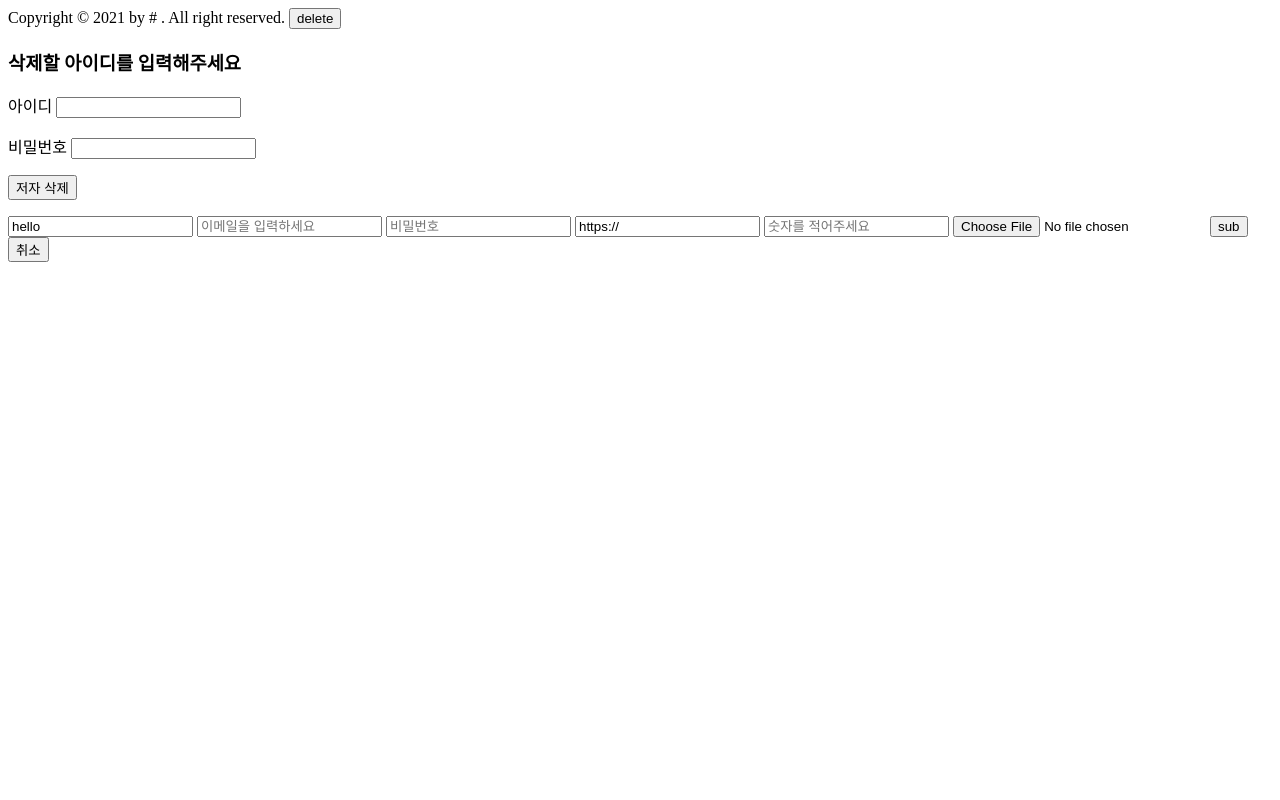
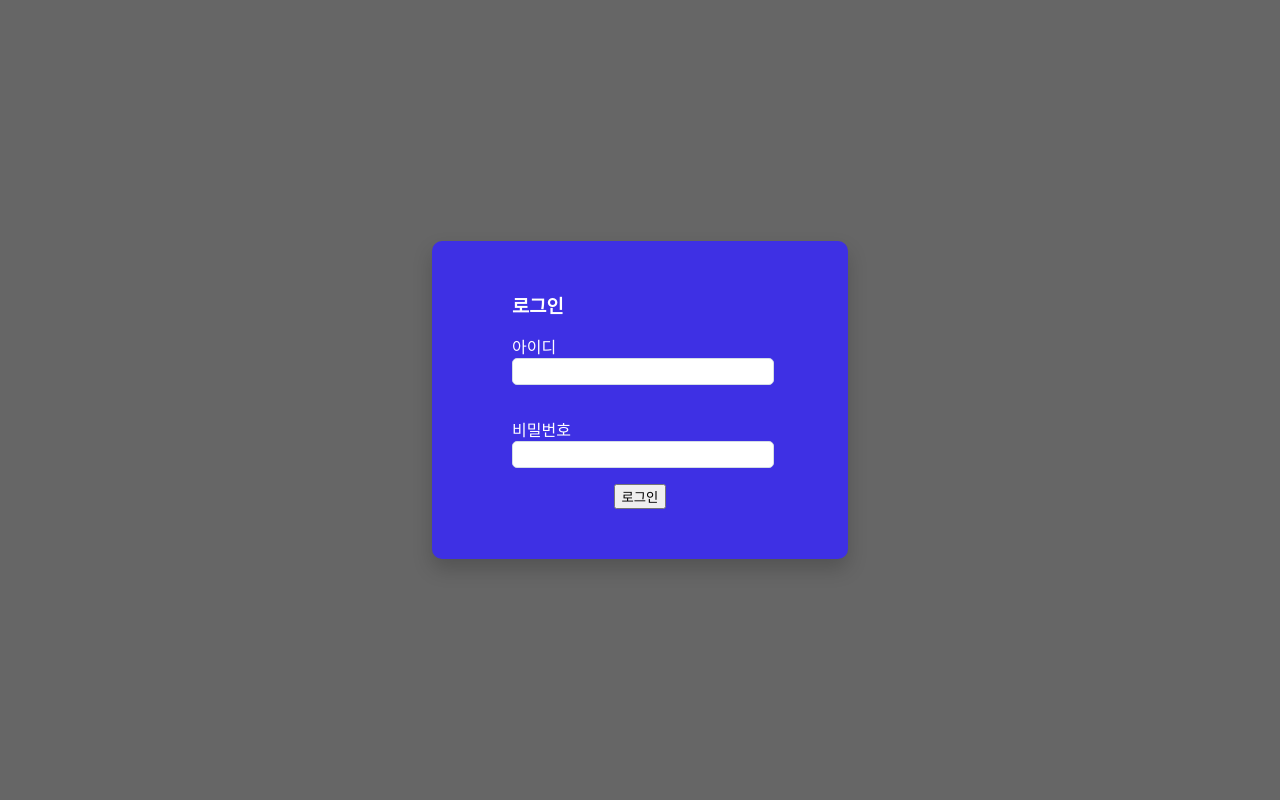
Before and after one commit to OOO-ly/php_and_MySQL, a PHP site: page /modal_form.html in a window 1280 px wide. Run offline with PHP 8.4, Linux system fonts and the light colour scheme.

Commit message:
tnj_day17_modal

```diff
--- a/js/modal.js
+++ b/js/modal.js
@@ -1,8 +1,7 @@
 
 let openBt = document.getElementById("open");
 let modal = document.querySelector(".modal");
-let overlay = modal.querySelector(".modal_overlay");
-let closebt = modal.querySelector("button");
+let overlay = document.querySelector(".modal_overlay");
 
 let openModal = () => {
     modal.classList.remove("hidden");
@@ -12,5 +11,4 @@ let closeModal = () =>{
 }
 
 overlay.addEventListener("click",closeModal);
-closebt.addEventListener("click",closeModal);
 openBt.addEventListener("click",openModal);
--- a/modal_form.html
+++ b/modal_form.html
@@ -1,30 +1,33 @@
-<footer>
-    Copyright © 2021 by # . All right reserved.
-    <button id="open">delete</button>
-    <div class="modal hidden">
-        <div class="modal_overlay"></div>
+
+
+
+<!DOCTYPE html>
+<html lang="en">
+<head>
+    <meta charset="UTF-8">
+    <meta http-equiv="X-UA-Compatible" content="IE=edge">
+    <meta name="viewport" content="width=device-width, initial-scale=2.0">
+    <title>Document</title>
+    <link rel="stylesheet" href="/style/nav.css">
+</head>
+<body>
+
+    <!-- <div class="test">asd</div> -->
+
+    <div class="modal">
+        <div class="modal_overlay">
+        </div>
         <div class="modal__content">
-            <h3>삭제할 아이디를 입력해주세요</h3>
-            <form id="detete_form" action="process_delete_author.php" method="POST">
-                <input type="hidden" name="id" value="' . $filterd['id'] . '">
-                <p><label for="delete_id_input">아이디</label>
-                    <input type="text" id="delete_id_input" name="name">
-                </p>
-                <p><label for="delete_pw_input">비밀번호</label>
-                    <input type="password" id="delete_pw_input" name="password">
-                </p>
-                <input type="submit" value="저자 삭제" onclick="doublecheck();">
+            <h3>로그인</h3>
+            <form class="login_form" action="#" method="POST">
+                    <p class="login_label">
+                    <label for="login_id_input">아이디</label>
+                    <input type="text" id="login_id_input" name="name" pattern="^([a-z0-9_]){3,20}$" required></p>
+                    <p class="login_label"><label for="delete_pw_input">비밀번호</label>
+                    <input type="password" id="delete_pw_input" name="password"required></p>
+                    <button> 로그인 </button>
             </form>
-            <form action="">
-            <input class="idd" type="text" placeholder="이름을 입력하세요" minlength="5" maxlength="13" value="hello" required/>
-            <input type="email" placeholder="이메일을 입력하세요" required>
-            <input type="password" placeholder="비밀번호" minlength="6" required>
-            <input type="url" placeholder="url을 입력하세요" value="https://"required>
-            <input type="number" min="12" placeholder="숫자를 적어주세요">
-            <input type="file" accept=".png,.jpg">
-            <button>
-            sub
-            </button>
-            <button> 취소 </button>
         </div>
     </div>
+</body>
+</html>
--- a/style/nav.css
+++ b/style/nav.css
@@ -362,7 +362,7 @@ form.login_form{
 /* modal */
 
 .modal {
-    position: fixed;
+    position: absolute;
     top: 0;
     left: 0;
     width: 100%;
@@ -370,13 +370,16 @@ form.login_form{
     display: flex;
     justify-content: center;
     align-items: center;
+    overflow: auto;
+    z-index: 1;
+    background-color: rgba(0, 0, 0, 0.6);
 }
-.modal_overlay{
-    background-color: rgba(0, 0, 0, 0.6);
+/* .modal_overlay{
+
     width: 100%;
     height: 100%;
     position: absolute;
-}
+} */
 .modal__content{
     background-color:rgba(62, 48, 228);
     color: white;
```
Also changed, not shown: index.php (+4 -9 lines), modal.php (added, +15 -0 lines), view/nav.php (+7 -4 lines).
